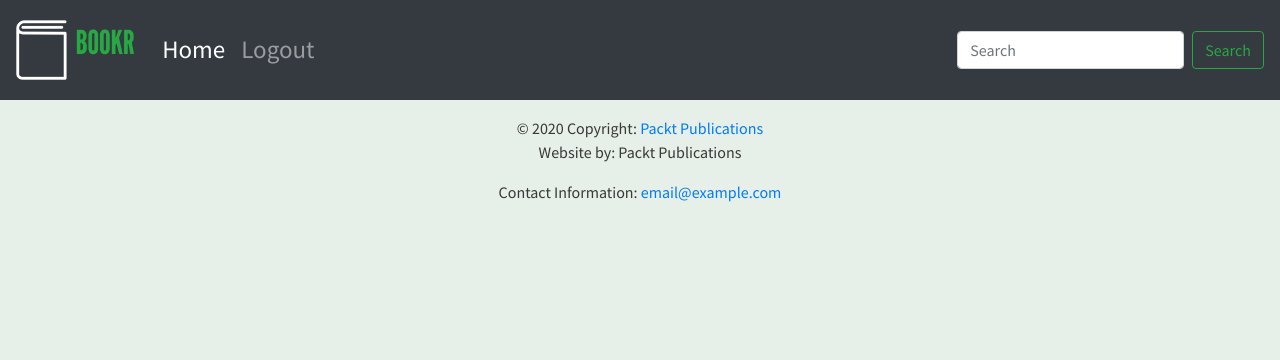
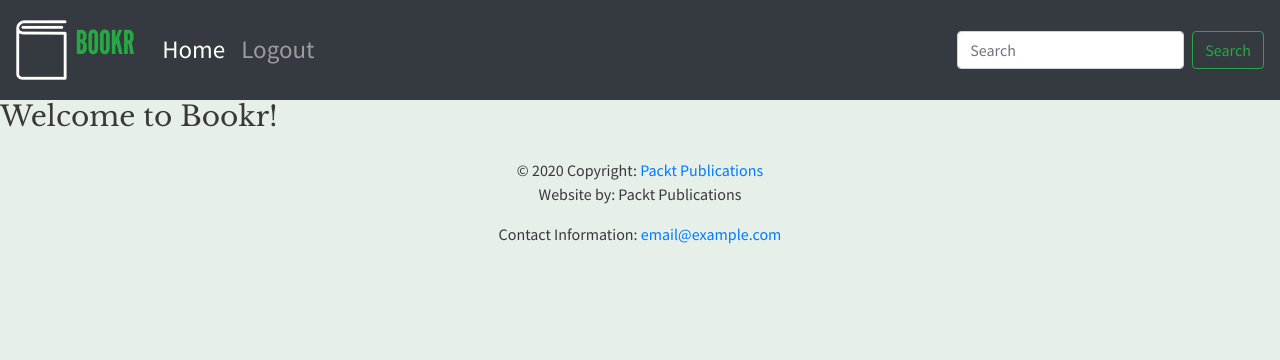
Before and after one commit to rodrigobmedeiros/Bookr, a Django app: page / in a window 1280 px wide. Shown: the top 360 px of the page. Run offline with Django 4.2, Linux system fonts and the light colour scheme; some libraries are stand-ins or nearby versions.

Commit message:
include a welcome message into general base template

```diff
--- a/templates/base.html
+++ b/templates/base.html
@@ -39,7 +39,7 @@
             </div>
         </nav>
         {% block content %}
-
+            <h3>Welcome to Bookr!</h3>
         {% endblock %}
         <!-- Copyright -->
         <footer class="page-footer font-small blue">
```
